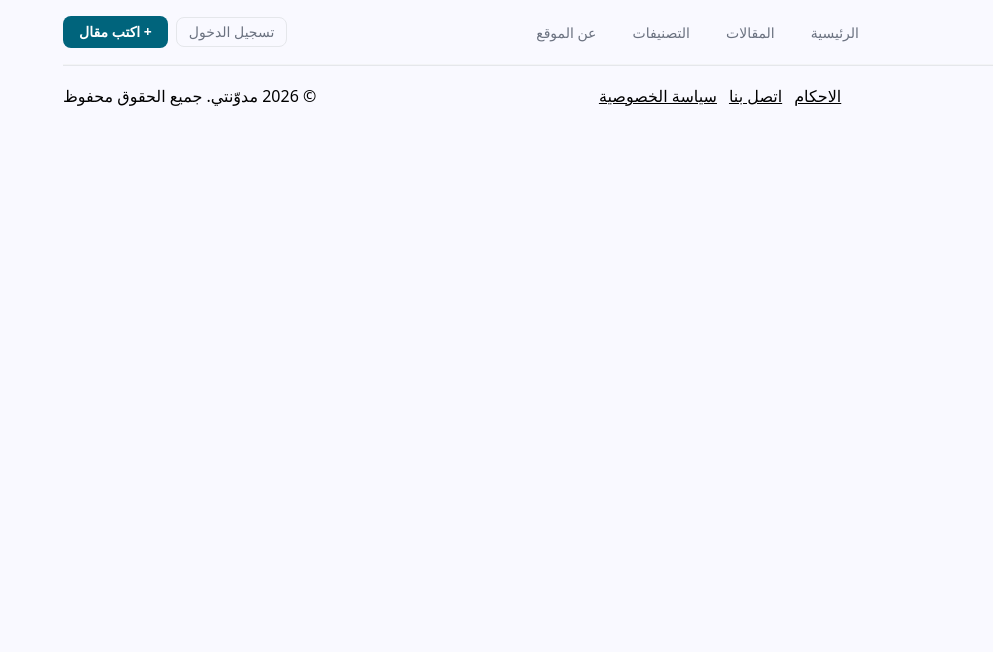
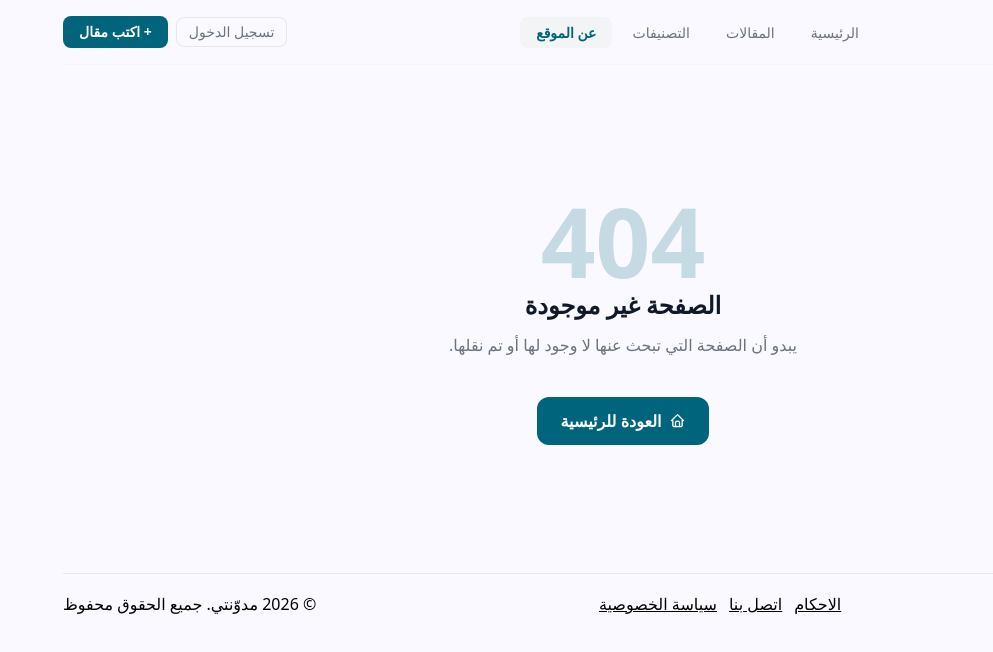
Before and after one commit to KONOZGAMAL/blog-app, an Angular app: page /about in a window 1280 px wide. Before the commit this address led to /. Shown: the top 652 px of the page, without its empty margins (287-1280 px from the left). Built offline with nearby package versions, Linux system fonts and the light colour scheme.

Commit message:
Add NotFoundComponent for handling 404 errors: create component files and update routing

```diff
--- a/src/app/app.routes.ts
+++ b/src/app/app.routes.ts
@@ -4,11 +4,13 @@ import { ArticleDetailComponent } from './pages/article-detail/article-detail.co
 import { AddArticleComponent } from './pages/add-article/add-article.component';
 import { LoginComponent } from './pages/login/login.component';
 import { RegisterComponent } from './pages/register/register.component';
+import { NotFoundComponent } from './pages/not-found/not-found.component';
 
 export const routes: Routes = [
   { path: '', component: HomeComponent },
   { path: 'article/:id', component: ArticleDetailComponent },
   { path: 'add', component: AddArticleComponent },
   { path: 'login', component: LoginComponent },
-  { path: 'register', component: RegisterComponent }
+  { path: 'register', component: RegisterComponent },
+  { path: '**', component: NotFoundComponent }
 ];
--- /dev/null
+++ b/src/app/pages/not-found/not-found.component.html
@@ -0,0 +1,19 @@
+<div class="flex flex-col items-center justify-center text-center py-32 px-4">
+
+  <p class="text-8xl font-black text-primary opacity-20 leading-none select-none">404</p>
+
+  <h1 class="text-2xl font-bold text-gray-900 mb-3">الصفحة غير موجودة</h1>
+
+  <p class="text-gray-500 max-w-sm mb-10">
+    يبدو أن الصفحة التي تبحث عنها لا وجود لها أو تم نقلها.
+  </p>
+
+  <a
+    routerLink="/"
+    class="flex items-center gap-2 bg-primary text-white font-semibold px-6 py-3 rounded-xl hover:bg-primary/80 transition-all"
+  >
+    <i class="ti ti-home"></i>
+    <span>العودة للرئيسية</span>
+  </a>
+
+</div>
```
Also changed, not shown: src/app/pages/not-found/not-found.component.ts (added, +13 -0 lines), src/app/pages/not-found/not-found.component.css (added).
